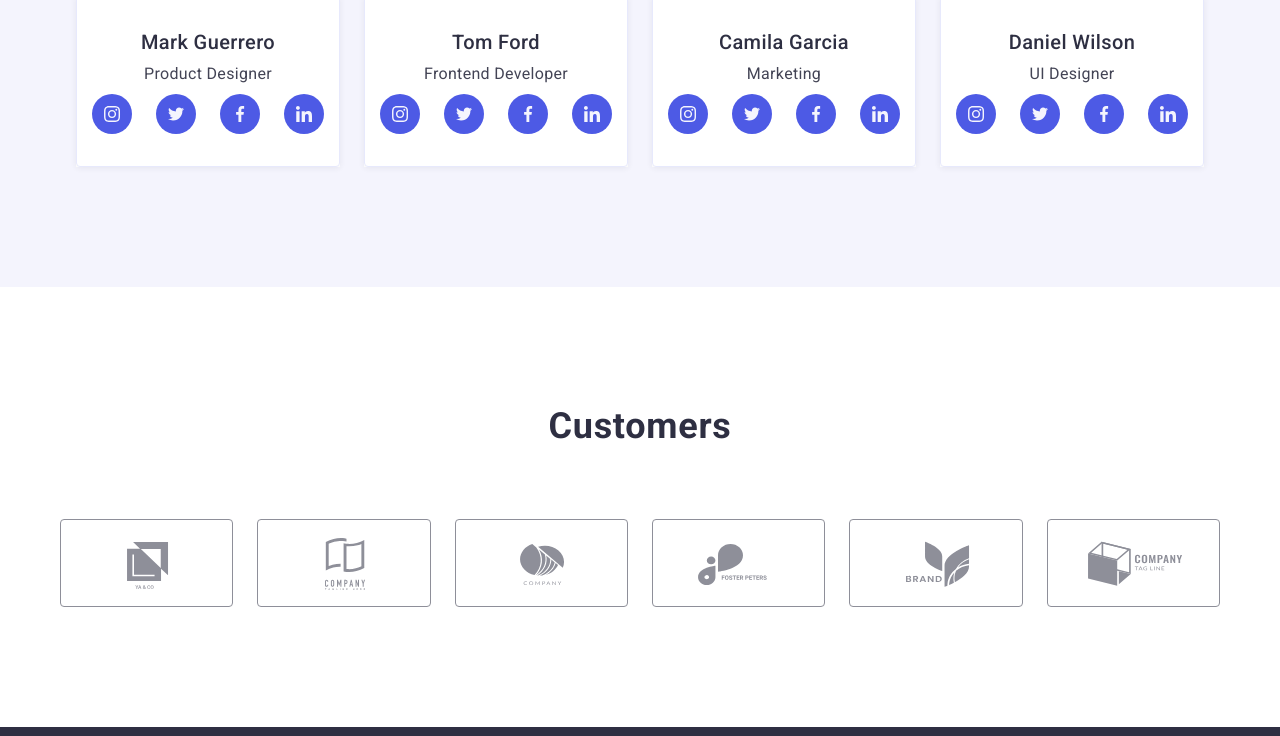
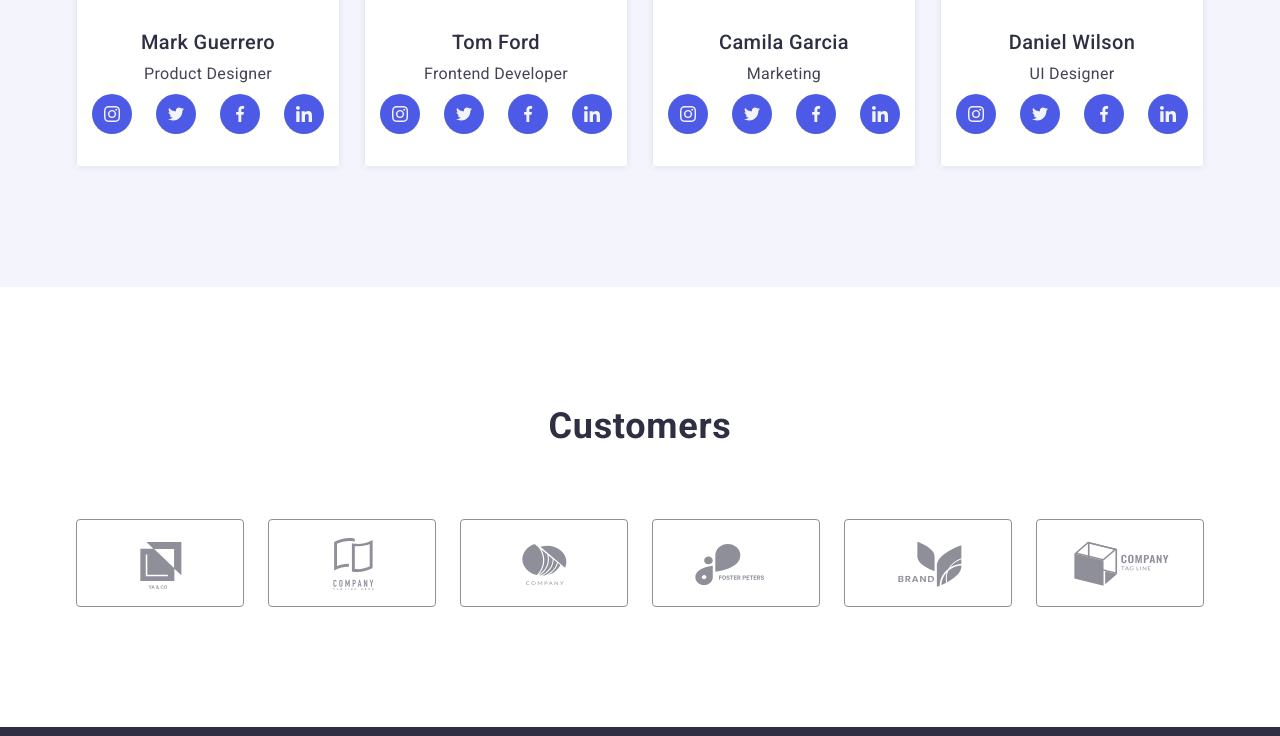
Before and after one commit to yanakorostovska/goit-markup-hw-04, a plain HTML site: page index.html in a window 1280 px wide. Shown: the part 2190-2926 px from the top of the page. Drawn offline with nearby package versions, Linux system fonts and the light colour scheme.

Commit message:
comitttt

```diff
--- a/css/styles.css
+++ b/css/styles.css
@@ -430,7 +430,7 @@ border-color: var(--main-btn-color);
 
 
 .company-item {
-width: calc((100% - 88px) / 6);
+width: calc((100% - 120px) / 6);
 height: 88px;
 }
 
```
